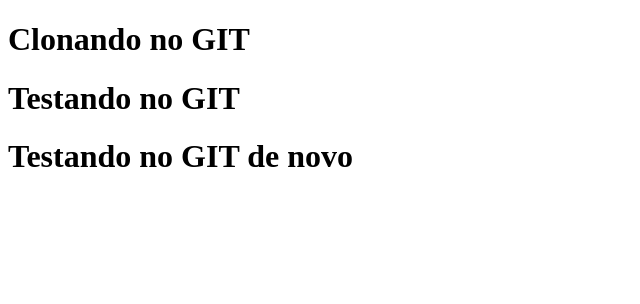
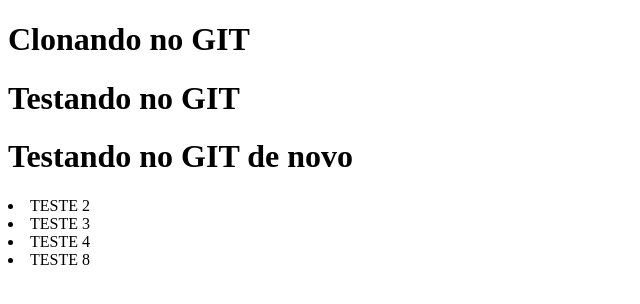
Before and after one commit to brunocabral7/CI_CD, a plain HTML site: page index.html in a window 1280 px wide. Shown: the whole page, without its empty margins (0-640 px from the left). Drawn offline with Linux system fonts and the light colour scheme.

Commit message:
committeste

```diff
--- a/index.html
+++ b/index.html
@@ -10,5 +10,9 @@
     <h1> Clonando no GIT</h1>
     <h1> Testando no GIT</h1>
     <h1> Testando no GIT de novo</h1>
+    <li>TESTE 2</li>
+    <li>TESTE 3</li>
+    <li>TESTE 4</li>
+    <li>TESTE 8</li>
 </body>
 </html>
```
